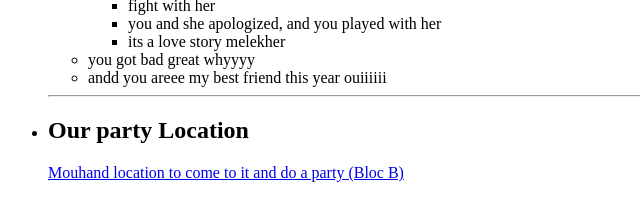
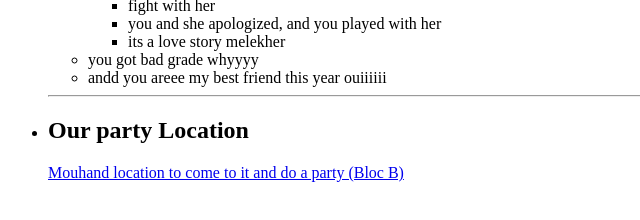
Before and after one commit to Aghiles-Fellag/test2, a plain HTML site: page index.html in a window 1280 px wide. Shown: the part 518-738 px from the top of the page, 0-640 px from the left. Drawn offline with Linux system fonts and the light colour scheme.

Commit message:
index.html

```diff
--- a/index.html
+++ b/index.html
@@ -24,7 +24,7 @@
 
                 </ul>
             </li>
-            <li>you got bad great whyyyy</li>
+            <li>you got bad grade whyyyy</li>
             <li>andd you areee my best friend this year ouiiiiii</li>
 
 
```
